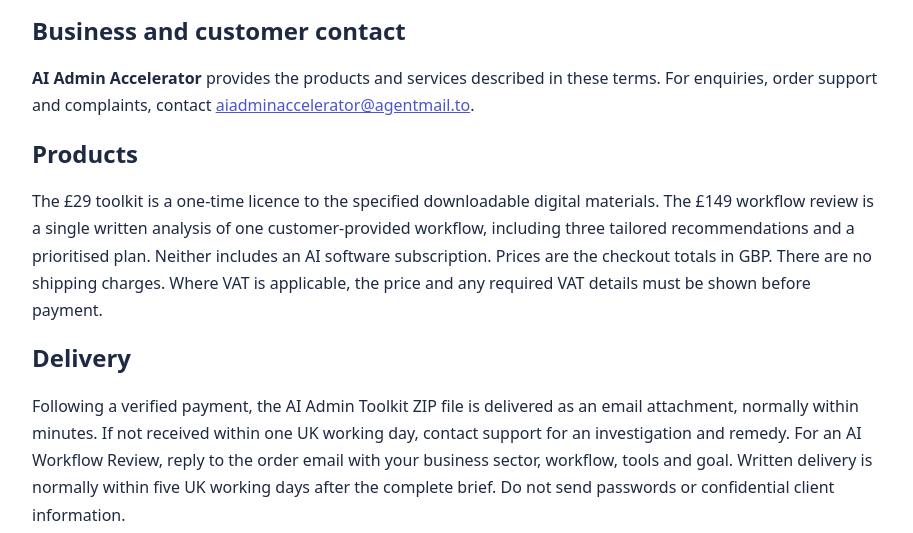
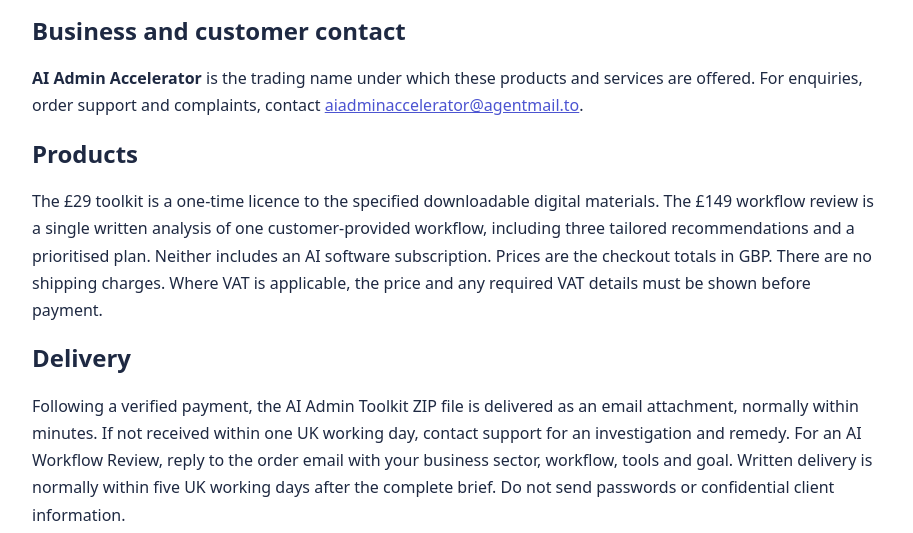
Before and after one commit to ashpatel70-sys/-ai-admin-accelerator, a website: page public/terms.html in a window 1280 px wide. Shown: the part 267-800 px from the top of the page, without its empty margins (183-1096 px from the left). Drawn offline with Linux system fonts and the light colour scheme.

Commit message:
Keep legal-page terminology accurate without exposing personal trader details

```diff
--- a/public/terms.html
+++ b/public/terms.html
@@ -1,5 +1,5 @@
 <!doctype html><html lang="en-GB"><head><meta charset="utf-8"><meta name="viewport" content="width=device-width,initial-scale=1"><title>Terms and cancellations | AI Admin Accelerator</title><style>body{font:16px/1.7 system-ui,sans-serif;color:#1e2942;margin:0;background:#f5f7ff}main{max-width:850px;margin:40px auto;background:white;border-radius:18px;padding:38px}h1,h2{line-height:1.2}a{color:#4c54d1}.notice{background:#fff1da;padding:17px;border-radius:12px}@media(max-width:750px){main{margin:10px;padding:20px}}</style></head><body><main><p><a href="/">← Back to website</a></p><h1>Terms, delivery and cancellations</h1><p class="notice"><strong>Customer terms.</strong> Read the information below before placing a paid order.</p>
-<h2>Business and customer contact</h2><p><strong>AI Admin Accelerator</strong> provides the products and services described in these terms. For enquiries, order support and complaints, contact <a href="mailto:aiadminaccelerator@agentmail.to">aiadminaccelerator@agentmail.to</a>.</p>
+<h2>Business and customer contact</h2><p><strong>AI Admin Accelerator</strong> is the trading name under which these products and services are offered. For enquiries, order support and complaints, contact <a href="mailto:aiadminaccelerator@agentmail.to">aiadminaccelerator@agentmail.to</a>.</p>
 <h2>Products</h2><p>The £29 toolkit is a one-time licence to the specified downloadable digital materials. The £149 workflow review is a single written analysis of one customer-provided workflow, including three tailored recommendations and a prioritised plan. Neither includes an AI software subscription. Prices are the checkout totals in GBP. There are no shipping charges. Where VAT is applicable, the price and any required VAT details must be shown before payment.</p>
 <h2>Delivery</h2><p>Following a verified payment, the AI Admin Toolkit ZIP file is delivered as an email attachment, normally within minutes. If not received within one UK working day, contact support for an investigation and remedy. For an AI Workflow Review, reply to the order email with your business sector, workflow, tools and goal. Written delivery is normally within five UK working days after the complete brief. Do not send passwords or confidential client information.</p>
 <h2>Cancellation and statutory rights</h2><p>UK consumer distance-contract cancellation rights may apply for 14 days, with statutory exceptions. UK law provides a digital-content cancellation exception when express consent, acknowledgement and durable confirmation requirements are met. If they have not been met, applicable 14-day cancellation rights are preserved, including following delivery. Customers can request remedies or refunds by emailing support. Faulty or misdescribed digital content remains subject to applicable statutory remedies. For services, an early-start request may create a proportionate charge for work completed if a consumer cancels; rights can end following full performance where the legal requirements are met. Contact <a href="mailto:aiadminaccelerator@agentmail.to">aiadminaccelerator@agentmail.to</a> to cancel or request a remedy.</p>
```
